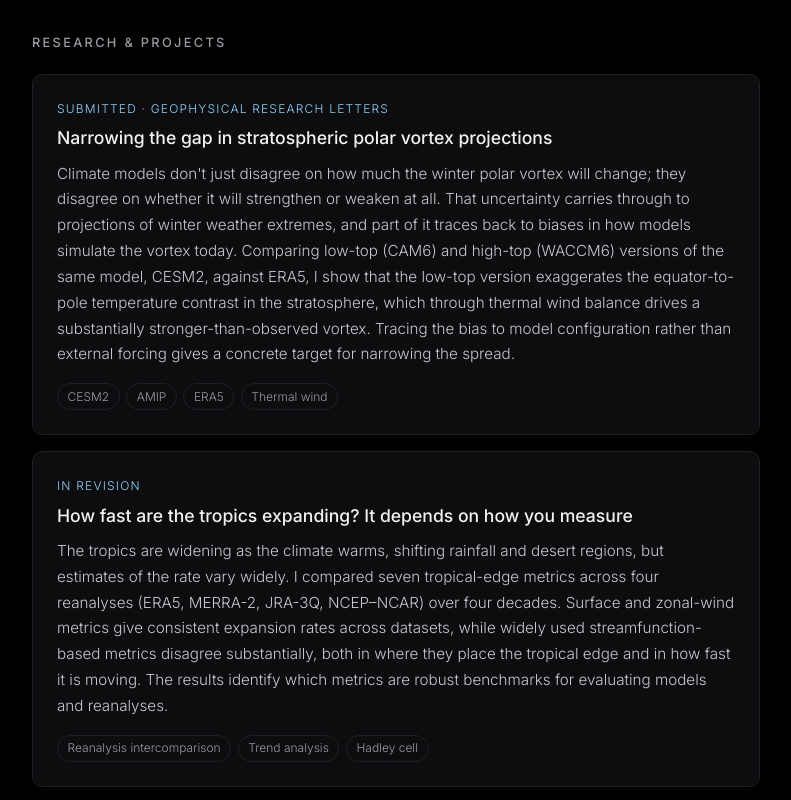
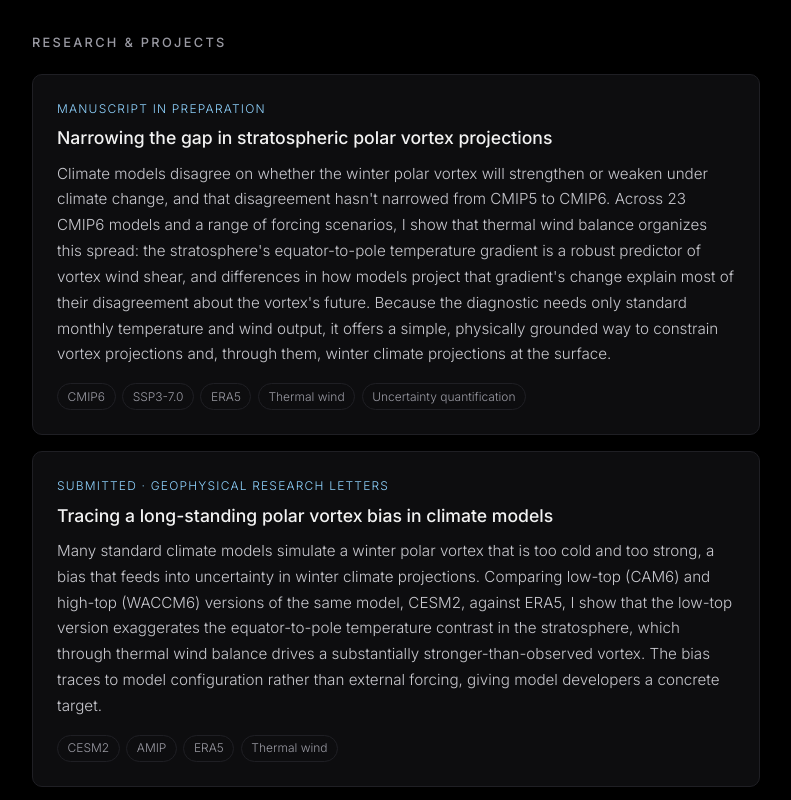
Before and after one commit to thomashm23/thomashm23.github.io, a plain HTML site: page index.html in a window 1280 px wide. Shown: the part 1460-2260 px from the top of the page, without its empty margins (244-1035 px from the left). Drawn offline with Linux system fonts and the light colour scheme; no server answers; animation ran at ten frames a second.

Commit message:
Add CMIP6 thermal wind research card and retitle CESM2 card
Co-Authored-By: Claude Opus 5.5 <noreply@anthropic.com>
Claude-Session: https://claude.ai/code/session_01VwyoWh9NAMySLf2URoExFB

```diff
--- a/index.html
+++ b/index.html
@@ -50,9 +50,15 @@
       <h2>Research &amp; Projects</h2>
       <div class="cards">
         <article class="card">
+          <p class="card-status">Manuscript in preparation</p>
+          <h3>Narrowing the gap in stratospheric polar vortex projections</h3>
+          <p>Climate models disagree on whether the winter polar vortex will strengthen or weaken under climate change, and that disagreement hasn't narrowed from CMIP5 to CMIP6. Across 23 CMIP6 models and a range of forcing scenarios, I show that thermal wind balance organizes this spread: the stratosphere's equator-to-pole temperature gradient is a robust predictor of vortex wind shear, and differences in how models project that gradient's change explain most of their disagreement about the vortex's future. Because the diagnostic needs only standard monthly temperature and wind output, it offers a simple, physically grounded way to constrain vortex projections and, through them, winter climate projections at the surface.</p>
+          <ul class="card-tags"><li>CMIP6</li><li>SSP3-7.0</li><li>ERA5</li><li>Thermal wind</li><li>Uncertainty quantification</li></ul>
+        </article>
+        <article class="card">
           <p class="card-status">Submitted · <em>Geophysical Research Letters</em></p>
-          <h3>Narrowing the gap in stratospheric polar vortex projections</h3>
-          <p>Climate models don't just disagree on how much the winter polar vortex will change; they disagree on whether it will strengthen or weaken at all. That uncertainty carries through to projections of winter weather extremes, and part of it traces back to biases in how models simulate the vortex today. Comparing low-top (CAM6) and high-top (WACCM6) versions of the same model, CESM2, against ERA5, I show that the low-top version exaggerates the equator-to-pole temperature contrast in the stratosphere, which through thermal wind balance drives a substantially stronger-than-observed vortex. Tracing the bias to model configuration rather than external forcing gives a concrete target for narrowing the spread.</p>
+          <h3>Tracing a long-standing polar vortex bias in climate models</h3>
+          <p>Many standard climate models simulate a winter polar vortex that is too cold and too strong, a bias that feeds into uncertainty in winter climate projections. Comparing low-top (CAM6) and high-top (WACCM6) versions of the same model, CESM2, against ERA5, I show that the low-top version exaggerates the equator-to-pole temperature contrast in the stratosphere, which through thermal wind balance drives a substantially stronger-than-observed vortex. The bias traces to model configuration rather than external forcing, giving model developers a concrete target.</p>
           <ul class="card-tags"><li>CESM2</li><li>AMIP</li><li>ERA5</li><li>Thermal wind</li></ul>
         </article>
         <article class="card">
```
